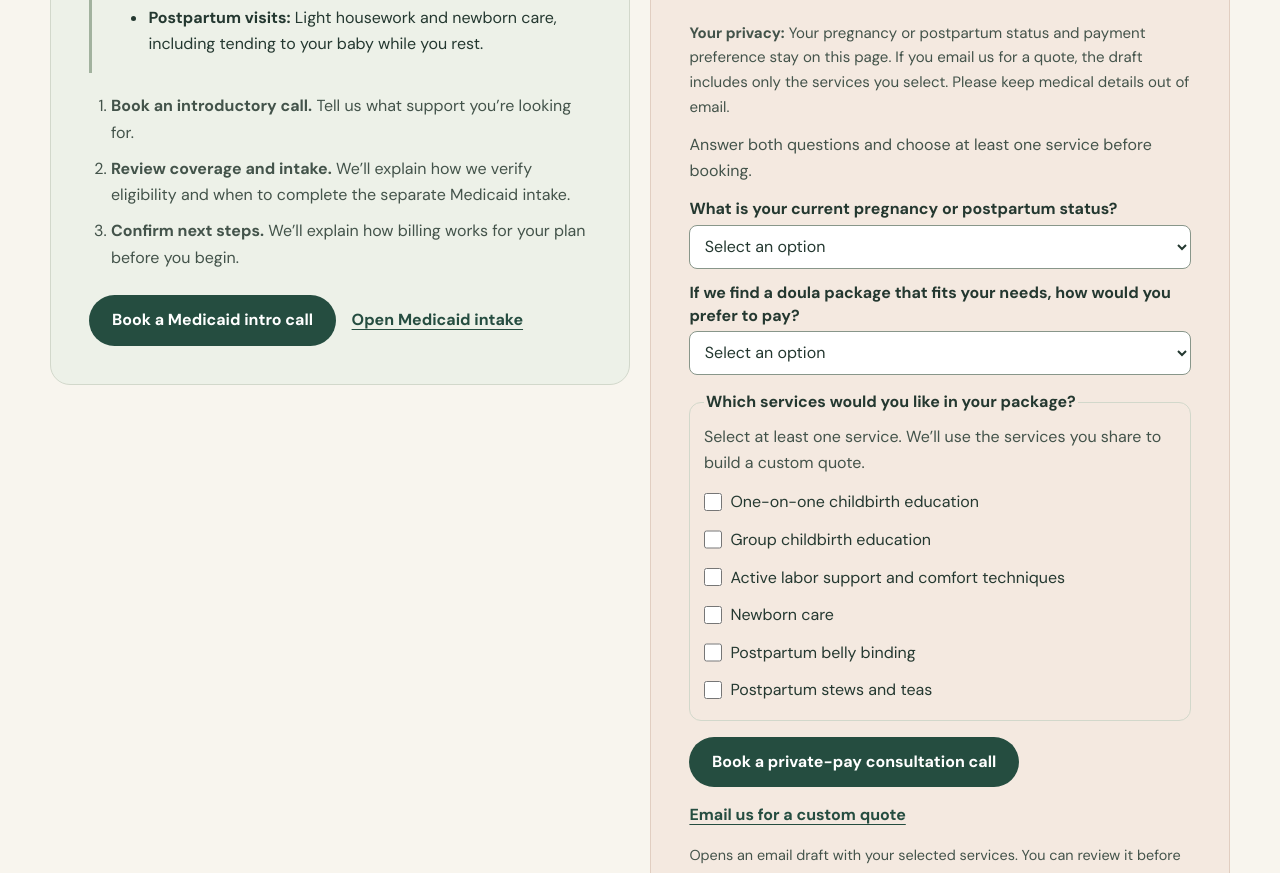
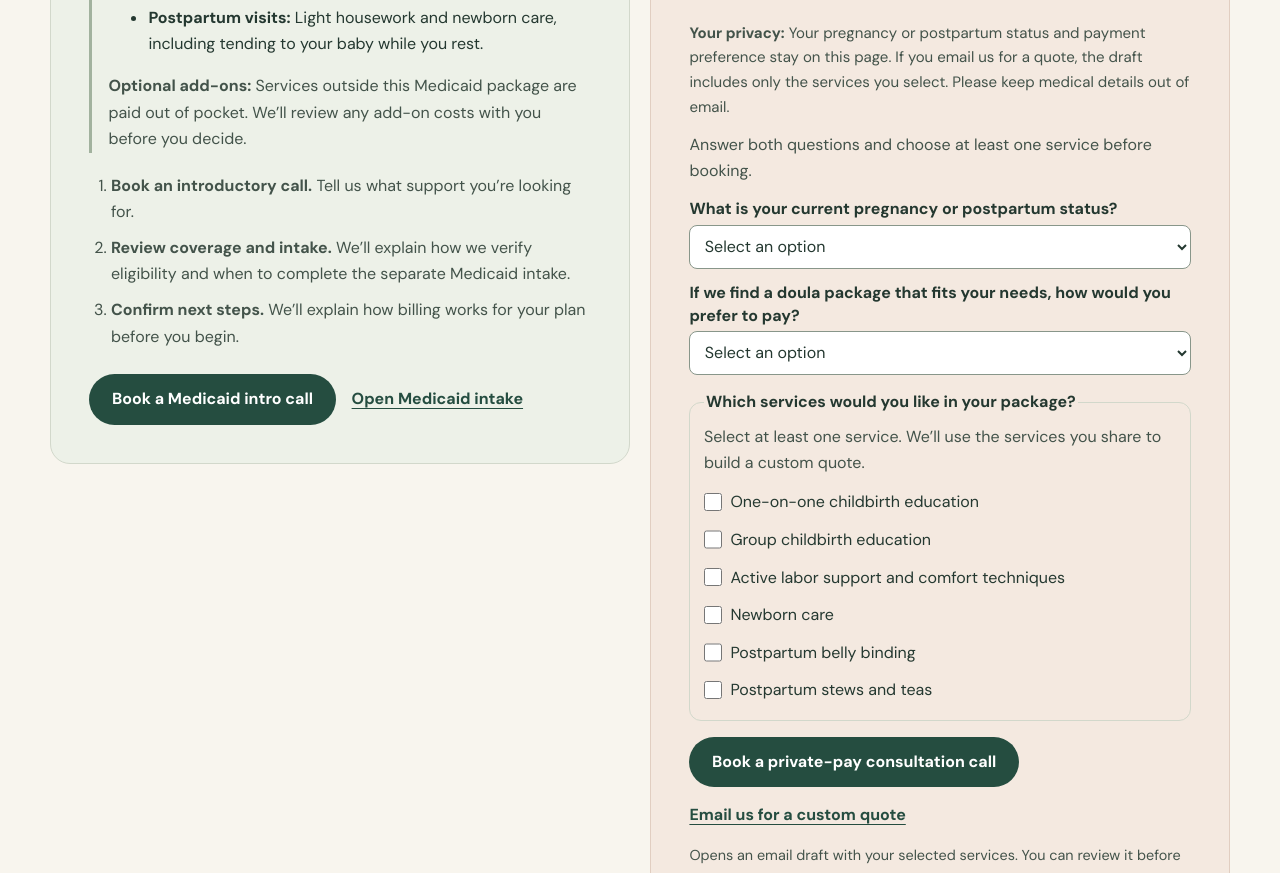
Before and after one commit to abdurryaseen/maternumcura, a plain HTML site: page index.html in a window 1280 px wide. Shown: the part 2557-3430 px from the top of the page. Drawn offline with nearby package versions, Linux system fonts and the light colour scheme; a web font is replaced by a local one.

Commit message:
Clarify payment for Medicaid package add-ons

```diff
--- a/index.html
+++ b/index.html
@@ -60,6 +60,7 @@
             <li><strong>Active labor:</strong> In-person emotional and physical support, including techniques for coping with labor pain.</li>
             <li><strong>Postpartum visits:</strong> Light housework and newborn care, including tending to your baby while you rest.</li>
           </ul>
+          <p><strong>Optional add-ons:</strong> Services outside this Medicaid package are paid out of pocket. We’ll review any add-on costs with you before you decide.</p>
         </div>
         <ol>
           <li><strong>Book an introductory call.</strong> Tell us what support you’re looking for.</li>
```
